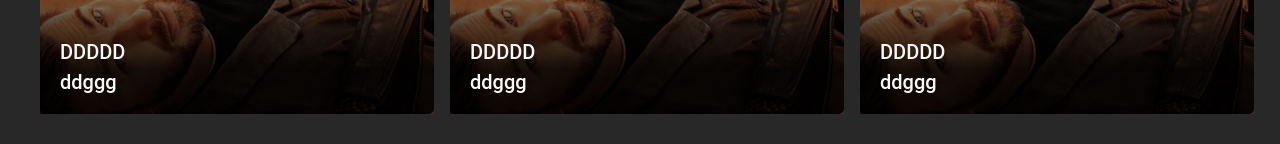
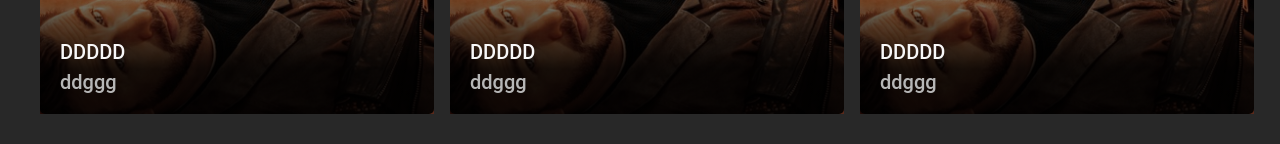
Before and after one commit to SvitlanaKi/test-style, a plain HTML site: page index.html in a window 1280 px wide. Shown: the part 618-762 px from the top of the page. Drawn offline with Linux system fonts and the light colour scheme.

Commit message:
Update style.css

```diff
--- a/style.css
+++ b/style.css
@@ -162,7 +162,7 @@ a:visited {
   .mylibrary_genre_movie {
     font-weight: 500;
     line-height: 1.4;
-    color: --secondary-text-color;
+    color: #b7b7b7;
     position: absolute;
     bottom: 0;
     left: 0;
```
